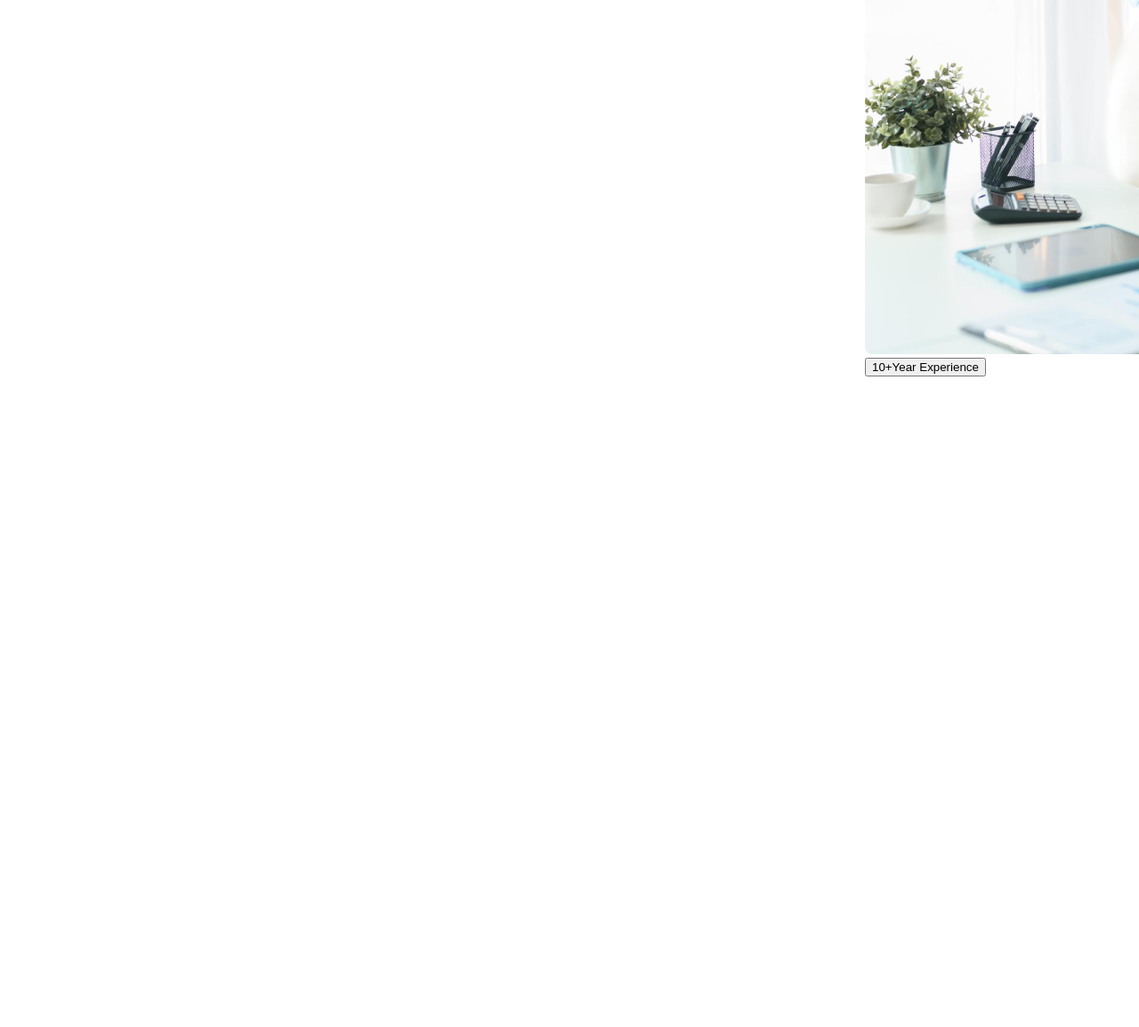
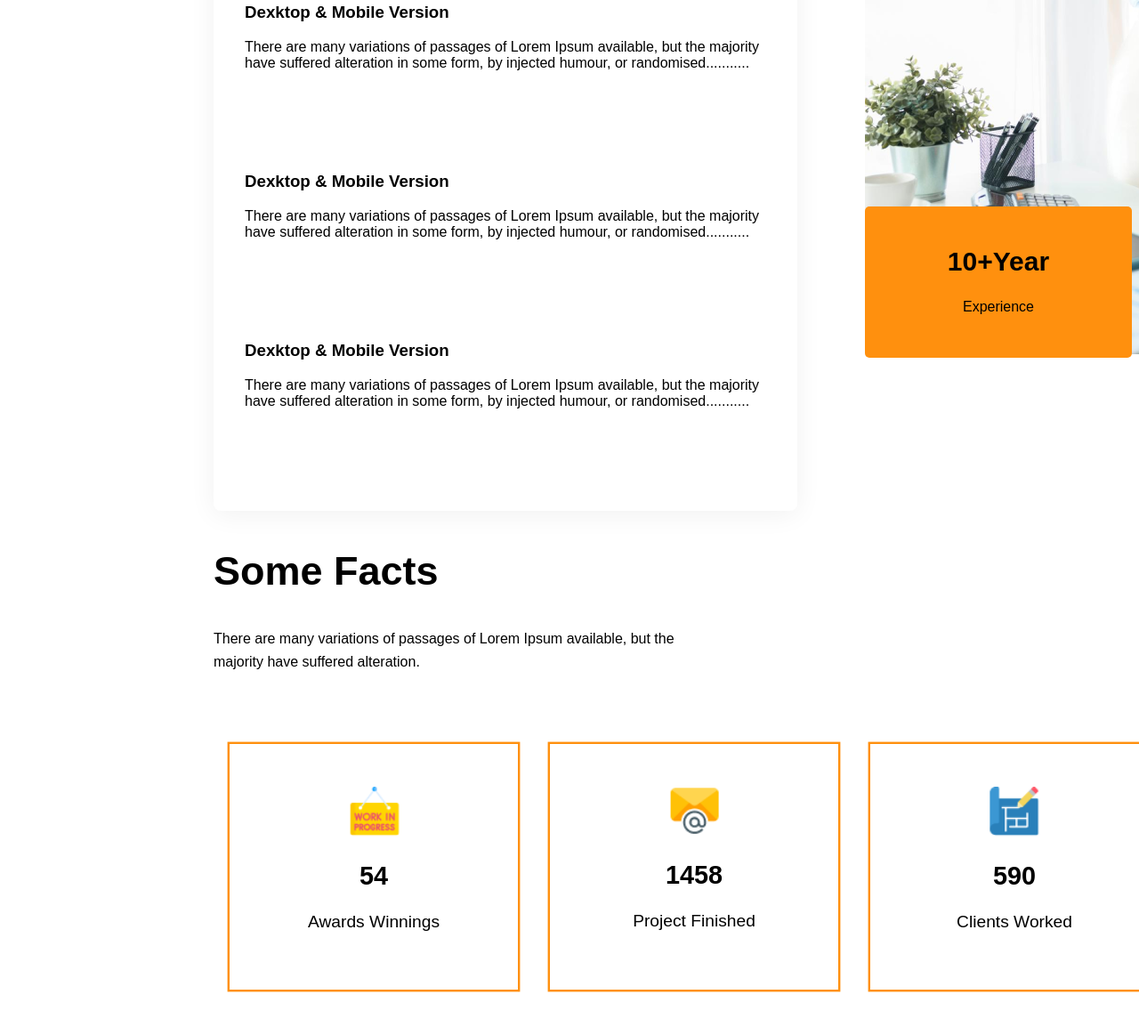
Before and after one commit to sawonhossain34/assignment-2, a plain HTML site: page index.html in a window 1280 px wide. Shown: the part 3000-4154 px from the top of the page at 89% size. Before the commit the page ends 3423 px from the top, so only its background shows below. Drawn offline with Linux system fonts and the light colour scheme.

Commit message:
some facts section

```diff
--- a/index.html
+++ b/index.html
@@ -68,14 +68,62 @@
                     <div class="left-title"><h2>Features you will love & enjoy</h2></div>
                 </div>
                 <div class="praghraph">There are many variations of passages of Lorem Ipsum available, but the majority have suffered alteration in some form, by injected humour, or randomised words which don't look even</div>
+                <div class="experience-article">
+                    <div class="article">
+                        <h3>Dexktop & Mobile Version</h3>
+                        <p>There are many variations of passages of Lorem Ipsum available, but the majority have suffered alteration in some form, by injected humour, or randomised...........</p>
+                    </div>
+                    <div class="article">
+                        <h3>Dexktop & Mobile Version</h3>
+                        <p>There are many variations of passages of Lorem Ipsum available, but the majority have suffered alteration in some form, by injected humour, or randomised...........</p>
+                    </div>
+                    <div class="article">
+                        <h3>Dexktop & Mobile Version</h3>
+                        <p>There are many variations of passages of Lorem Ipsum available, but the majority have suffered alteration in some form, by injected humour, or randomised...........</p>
+                    </div>
+                    <div class="article">
+                        <h3>Dexktop & Mobile Version</h3>
+                        <p>There are many variations of passages of Lorem Ipsum available, but the majority have suffered alteration in some form, by injected humour, or randomised...........</p>
+                    </div>
+                </div>
 
             </div>
             <div class="experience-right">
-                <div class="architect-img"><img src="images/architect.png" alt=""></div>
-                <div class="architect-button"><button>10+Year
-                    Experience</button></div>
+                <div class="architect-img"><img src="images/architect.png" alt="">
+                <div class="experience-year">
+                    <h2>10+Year</h2>
+                    <p>Experience</p>
+                </div>
+            </div>
+
             </div>
         </section>
+        <!-- section some facts  start-->
+        <section class="some-container">
+            <div class="some-facts">
+                <h2 class="some-title">Some Facts</h2>
+                <p class="some-discription">There are many variations of passages of Lorem Ipsum available, but the majority have suffered alteration.</p>
+                <div class="icon-container">
+                    <div class="icon-img"><img src="images/icons/customers.png" alt="">
+                        <h2>54</h2>
+                        <p>Awards Winnings</p>
+                    </div>
+                    <div class="icon-img"><img src="images/icons/email.png" alt="">
+                        <h2>1458</h2>
+                        <p>Project Finished</p>
+                    </div>
+                    <div class="icon-img"><img src="images/icons/projects.png" alt="">
+                        <h2>590</h2>
+                        <p>Clients Worked</p>
+                    </div>
+                    <div class="icon-img"><img src="images/icons/ribon.png" alt="">
+                        <h2>22578</h2>
+                        <p>Email Send</p>
+                    </div>
+                </div>
+            </div>
+        </section>
+        <!-- section some facts  end-->
     </main>
     <footer></footer>
 </body>
--- a/styles/style.css
+++ b/styles/style.css
@@ -123,7 +123,7 @@ margin-top:53px;
 /* experience section style :start */
 .experience-container{
 width: 1440px;
-height: 700px;
+height: 1000px;
 margin:130px 240px;
 display:flex;
 gap:54px;
@@ -150,3 +150,83 @@ gap:54px;
     color:#727272;
     line-height: 26px;
 }
+.experience-article{
+width:586px;
+height:744px;
+padding: 35px;
+background:#FFFFFF;
+box-shadow: 0px 4px 30px rgba(0, 0, 0, 0.06);
+border-radius: 8px;
+gap:20px;
+}
+.article{
+width:586px;
+height:171px;
+}
+.experience-right{
+
+}
+.architect-img{
+    position: relative;
+}
+.experience-year{
+width:300px;
+height:150px;
+position:absolute;
+left: 0;
+bottom: 0px;
+
+z-index: 1;
+background-color:#FF900E;
+text-align: center;
+padding-top:20px;
+border-radius: 5px;
+}
+.experience-year>h2{
+    font-size: 30px;
+}
+/* experience section style :end */
+/* some facts style start */
+.some-container{
+    width: 1440px;
+    height: 1000px;
+    margin:130px 240px;
+}
+.some-facts{
+
+}
+.some-title{
+    font-size: 45px;
+    margin-top: 200px;
+}
+.some-discription{
+font-size: 16px;
+width: 542px;
+height: 52px;
+margin-top: 24px;
+line-height: 26px;
+}
+.icon-container{
+    display: flex;
+    justify-content: space-around;
+    margin-top:100px;
+
+
+}
+.icon-img{
+    width: 150px;
+    height: 150px;
+    border-color: aliceblue;
+    border: 2px solid #FF900E;
+    text-align: center;
+    padding:40px 60px;
+    transform:scale(1.2);
+}
+
+.icon-img:hover{
+    width: 160px;
+    height: 160px;
+    border:1px solid blueviolet;
+    background-color: #FF900E;
+}
+/* some facts style end */
```
